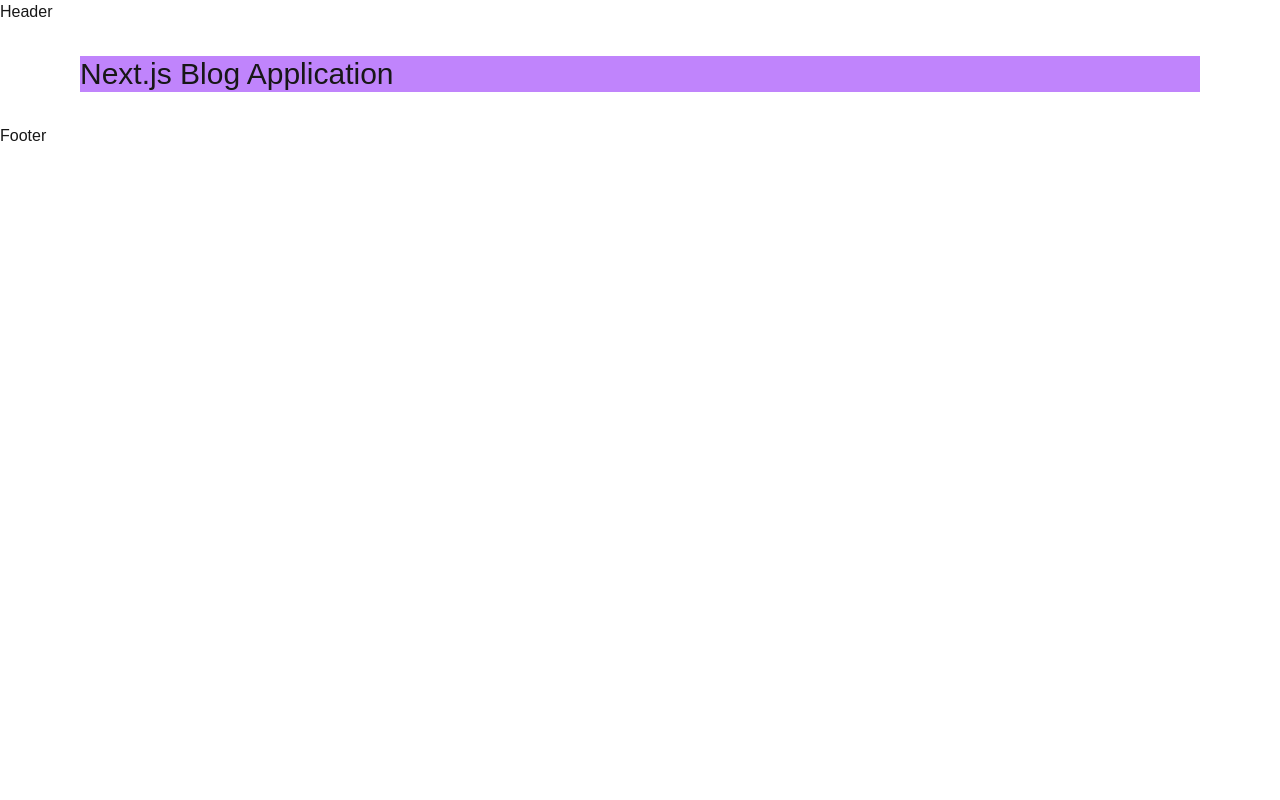
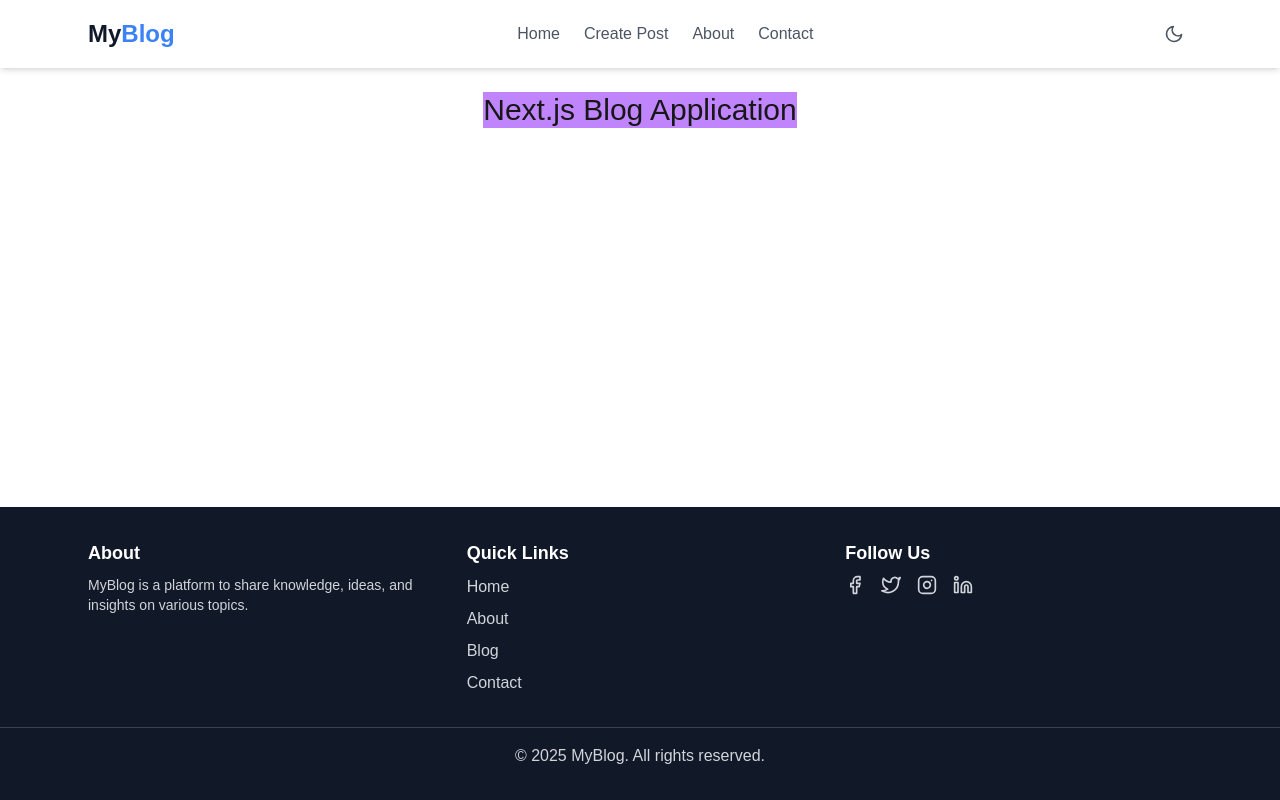
Before and after one commit to emonmahdi/blog-app-nextjs, a Next.js app: page / in a window 1280 px wide. Built offline with nearby package versions, Linux system fonts and the light colour scheme.

Commit message:
add header and footer component

```diff
--- a/src/app/layout.js
+++ b/src/app/layout.js
@@ -21,11 +21,10 @@
 export default function RootLayout({ children }) {
   return (
     <html lang="en">
-      <body
-        className={`${geistSans.variable} ${geistMono.variable} antialiased`}
-      >
+      <body className="dark:bg-gray-900 min-h-screen flex flex-col justify-between">
         <Header />
-        <div className="px-20 py-8">{children}</div>
+        {/* <div className="px-20 py-8">{children}</div> */}
+        <main className="max-w-6xl mx-auto p-6 flex-grow">{children}</main>
         <Footer />
       </body>
     </html>
--- a/src/components/Footer/Footer.jsx
+++ b/src/components/Footer/Footer.jsx
@@ -1,9 +1,86 @@
-import React from 'react'
+import Link from "next/link";
+import { FiFacebook, FiTwitter, FiInstagram, FiLinkedin } from "react-icons/fi";
 
-const Footer = () => {
+export default function Footer() {
   return (
-    <div>Footer</div>
-  )
+    <footer className="bg-gray-900 text-gray-300 py-8">
+      <div className="max-w-6xl mx-auto px-6 grid grid-cols-1 md:grid-cols-3 gap-8 text-center md:text-left">
+        {/* About Section */}
+        <div>
+          <h2 className="text-lg font-bold text-white">About</h2>
+          <p className="text-sm mt-2">
+            MyBlog is a platform to share knowledge, ideas, and insights on
+            various topics.
+          </p>
+        </div>
+
+        {/* Quick Links */}
+        <div>
+          <h2 className="text-lg font-bold text-white">Quick Links</h2>
+          <ul className="mt-2 space-y-2">
+            <li>
+              <Link href="/" className="hover:text-blue-400">
+                Home
+              </Link>
+            </li>
+            <li>
+              <Link href="/about" className="hover:text-blue-400">
+                About
+              </Link>
+            </li>
+            <li>
+              <Link href="/blog" className="hover:text-blue-400">
+                Blog
+              </Link>
+            </li>
+            <li>
+              <Link href="/contact" className="hover:text-blue-400">
+                Contact
+              </Link>
+            </li>
+          </ul>
+        </div>
+
+        {/* Social Media Links */}
+        <div>
+          <h2 className="text-lg font-bold text-white">Follow Us</h2>
+          <div className="flex justify-center md:justify-start space-x-4 mt-2">
+            <a
+              href="https://facebook.com"
+              target="_blank"
+              className="hover:text-blue-400"
+            >
+              <FiFacebook size={20} />
+            </a>
+            <a
+              href="https://twitter.com"
+              target="_blank"
+              className="hover:text-blue-400"
+            >
+              <FiTwitter size={20} />
+            </a>
+            <a
+              href="https://instagram.com"
+              target="_blank"
+              className="hover:text-blue-400"
+            >
+              <FiInstagram size={20} />
+            </a>
+            <a
+              href="https://linkedin.com"
+              target="_blank"
+              className="hover:text-blue-400"
+            >
+              <FiLinkedin size={20} />
+            </a>
+          </div>
+        </div>
+      </div>
+
+      {/* Copyright Section */}
+      <div className="text-center mt-8 border-t border-gray-700 pt-4">
+        <p>&copy; {new Date().getFullYear()} MyBlog. All rights reserved.</p>
+      </div>
+    </footer>
+  );
 }
-
-export default Footer
--- a/src/components/Header/Header.jsx
+++ b/src/components/Header/Header.jsx
@@ -1,9 +1,98 @@
-import React from 'react'
+"use client";
 
-const Header = () => {
+import Link from "next/link";
+import { useState } from "react";
+import { FiMenu, FiX, FiMoon, FiSun } from "react-icons/fi";
+
+export default function Header() {
+  const [menuOpen, setMenuOpen] = useState(false);
+  const [darkMode, setDarkMode] = useState(false);
+
   return (
-    <div>Header</div>
-  )
+    <header className={`bg-white dark:bg-gray-900 shadow-md sticky top-0 z-50`}>
+      <div className="max-w-6xl mx-auto px-6 py-4 flex justify-between items-center">
+        {/* Logo */}
+        <Link
+          href="/"
+          className="text-2xl font-bold text-gray-900 dark:text-white"
+        >
+          My<span className="text-blue-500">Blog</span>
+        </Link>
+
+        {/* Desktop Navigation */}
+        <nav className="hidden md:flex space-x-6">
+          <Link
+            href="/"
+            className="text-gray-600 hover:text-blue-500 dark:text-gray-300 dark:hover:text-blue-400"
+          >
+            Home
+          </Link>
+          <Link
+            href="/create"
+            className="text-gray-600 hover:text-blue-500 dark:text-gray-300 dark:hover:text-blue-400"
+          >
+            Create Post
+          </Link>
+          <Link
+            href="/about"
+            className="text-gray-600 hover:text-blue-500 dark:text-gray-300 dark:hover:text-blue-400"
+          >
+            About
+          </Link>
+          <Link
+            href="/contact"
+            className="text-gray-600 hover:text-blue-500 dark:text-gray-300 dark:hover:text-blue-400"
+          >
+            Contact
+          </Link>
+        </nav>
+
+        {/* Dark Mode Toggle */}
+        <button
+          onClick={() => setDarkMode(!darkMode)}
+          className="text-gray-600 dark:text-gray-300 text-xl p-2 rounded-md focus:outline-none"
+        >
+          {darkMode ? <FiSun /> : <FiMoon />}
+        </button>
+
+        {/* Mobile Menu Button */}
+        <button
+          onClick={() => setMenuOpen(!menuOpen)}
+          className="md:hidden text-2xl text-gray-600 dark:text-gray-300"
+        >
+          {menuOpen ? <FiX /> : <FiMenu />}
+        </button>
+      </div>
+
+      {/* Mobile Menu */}
+      {menuOpen && (
+        <nav className="md:hidden bg-white dark:bg-gray-900 shadow-md p-4 space-y-4 text-center">
+          <Link
+            href="/"
+            className="block text-gray-600 hover:text-blue-500 dark:text-gray-300 dark:hover:text-blue-400"
+          >
+            Home
+          </Link>
+          <Link
+            href="/create"
+            className="block text-gray-600 hover:text-blue-500 dark:text-gray-300 dark:hover:text-blue-400"
+          >
+            Create Post
+          </Link>
+          <Link
+            href="/about"
+            className="block text-gray-600 hover:text-blue-500 dark:text-gray-300 dark:hover:text-blue-400"
+          >
+            About
+          </Link>
+          <Link
+            href="/contact"
+            className="block text-gray-600 hover:text-blue-500 dark:text-gray-300 dark:hover:text-blue-400"
+          >
+            Contact
+          </Link>
+        </nav>
+      )}
+    </header>
+  );
 }
-
-export default Header
```
Also changed, not shown: package.json (+5 -4 lines), 1 other file (tests, documents, lock files or other folders).
